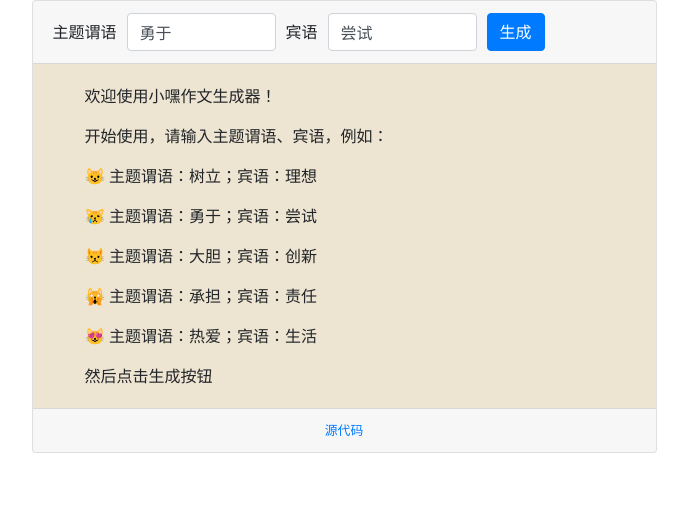
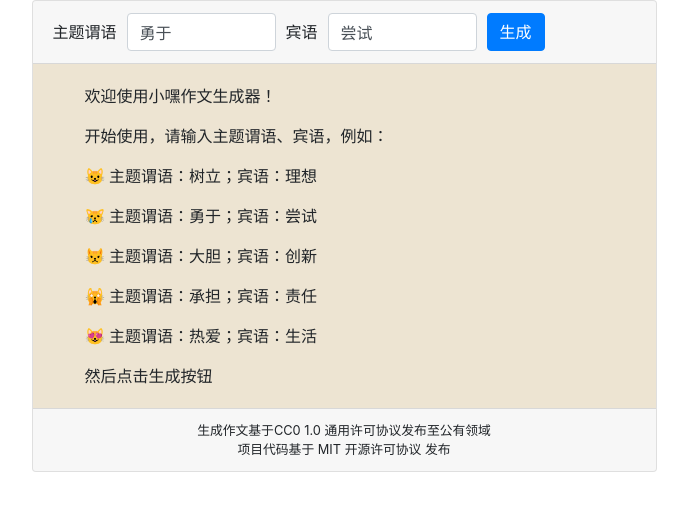
Before and after one commit to jackjyq/xiaohei-zuowen, a Flask app: page / in a window 1280 px wide. Shown: the top 529 px of the page, without its empty margins (296-984 px from the left). Run offline with Flask 2, Linux system fonts and the light colour scheme; some libraries are stand-ins or nearby versions.

Commit message:
增加许可证

```diff
--- a/templates/index.html
+++ b/templates/index.html
@@ -40,9 +40,12 @@
         {%endfor%}
     </div> <!-- body -->
     <div class="card-footer text-center">
-      <a href="https://github.com/Jiangyiqun/Chinese_Essay_Generator">
-        <small>源代码</small>
-      </a>
+      <small>
+        生成作文基于CC0 1.0 通用许可协议发布至公有领域
+      </small>
+      <small><br />
+        项目代码基于 MIT 开源许可协议 发布
+      </small>
     </div> <!-- footer -->
   </div> <!-- card -->
   </div> <!-- col -->
```
Also changed, not shown: README.md, 1 other file.
